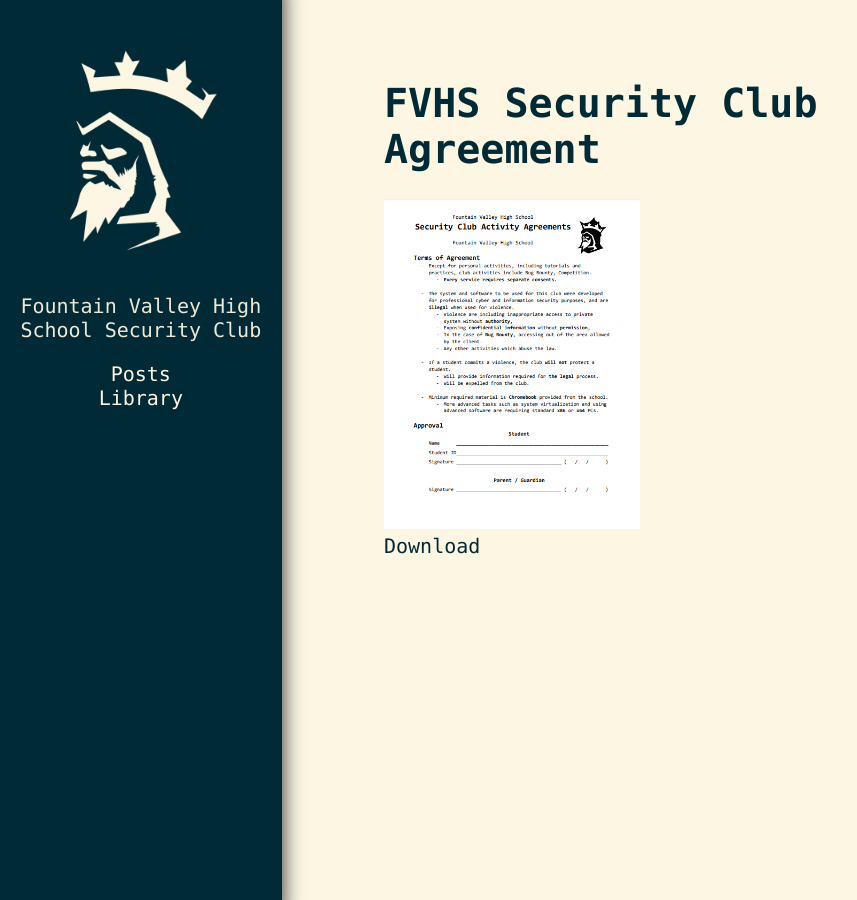
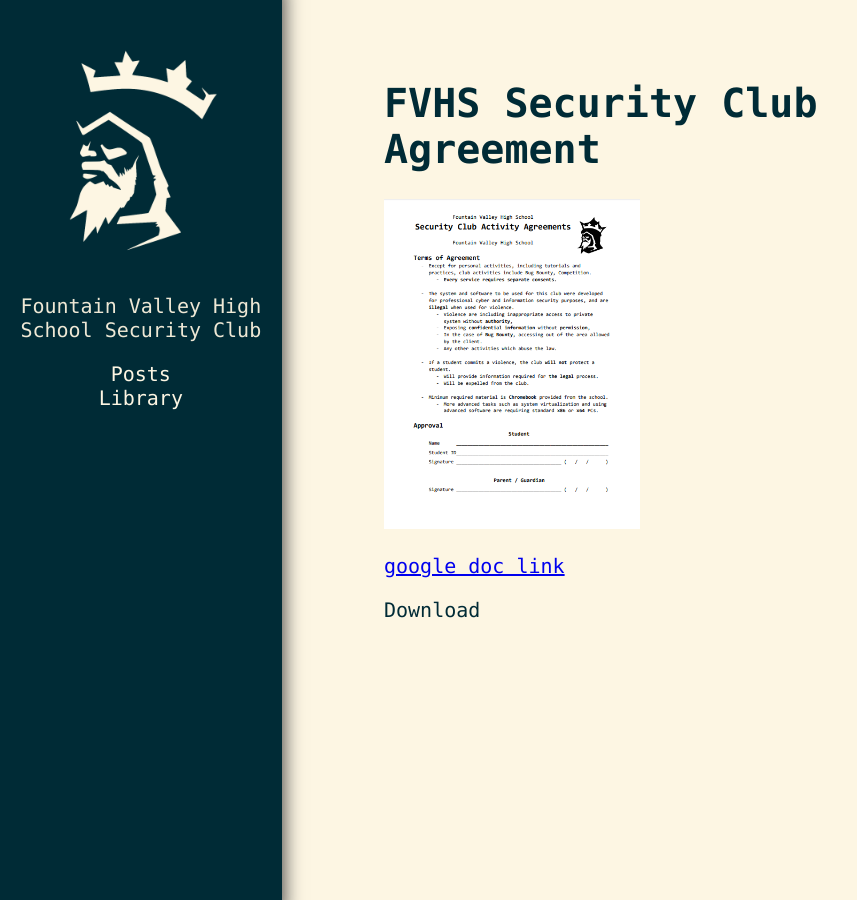
Before and after one commit to FVHSsec/fvhssec.github.io, a Jekyll site: the page built from _references/fvhs_sec_agreement.md, in a window 1280 px wide. Shown: the whole page, without its empty margins (0-857 px from the left). Built offline with Jekyll 4.4.1, drawn with Linux system fonts in a browser that asks for light colours.

Commit message:
Update fvhs_sec_agreement.md

```diff
--- a/_references/fvhs_sec_agreement.md
+++ b/_references/fvhs_sec_agreement.md
@@ -5,3 +5,5 @@
 cover : "FVHS_Sec_Agreement_Cover.png"
 download-link : "https://github.com/FVHSsec/fvhssec.github.io/raw/master/libraries/shares/documents/Fountain%20Valley%20High%20School%20Cyber%20Security%20Club%20Agreement.pdf"
 ---
+
+[google doc link](https://docs.google.com/document/d/1H1u26dLTLmfNGVfac-6q6CzKbRClJZAgV-wByGrsed0/copy?usp=sharing "Google Doc")
```
